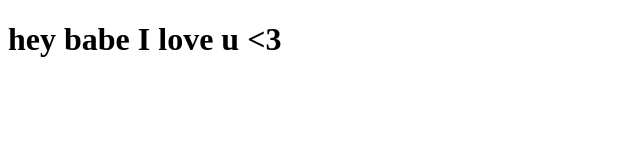
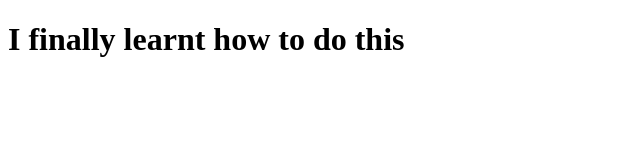
Before and after one commit to 0dax/coursera-test.1, a plain HTML site: page site/index.html in a window 1280 px wide. Shown: the whole page, without its empty margins (0-640 px from the left). Drawn offline with Linux system fonts and the light colour scheme.

Commit message:
My first page (finally)

```diff
--- a/site/index.html
+++ b/site/index.html
@@ -1,9 +1,9 @@
 <!DOCTYPE html>
 <html>
 <head>
-	<title>hey babe I love u <3</title>
+	<title>I finally learnt how to do this</title>
 </head>
 <body>
-<h1>hey babe I love u <3</h1>
+<h1>I finally learnt how to do this</h1>
 </body>
 </html>
```
